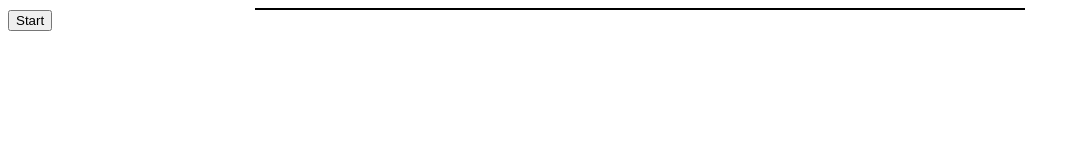
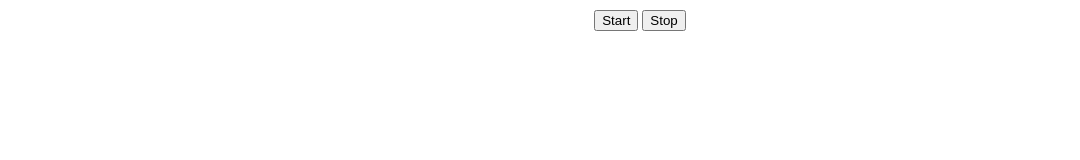
Before and after one commit to militantwalrus/life, a plain HTML site: page index.html in a window 1280 px wide. Shown: the whole page, without its empty margins (0-1080 px from the left). Drawn offline with Linux system fonts and the light colour scheme.

Commit message:
Put controls at the top; tweak css

```diff
--- a/index.html
+++ b/index.html
@@ -3,25 +3,29 @@
 <html>
 	<head>
 		<title>Game of Life</title>
-		<script type="text/javascript" src="life.js"></script>
 		<style type="text/css">
-			#header {
-
-			}
 			#world {
 				width:768px;
-				border:solid 1px black;
+				height:768px;
 				padding:0;
 				margin:auto;
 				overflow:hidden;
 			}
-			#start {
-
+			#controls {
+				margin:auto;
+				text-align:center;
+				margin:10px 0 10px 0;
+			}
+			#controls input {
+				cursor:pointer;
 			}
 			.cell {
+				border:0;
 				width:8px;
+				height:8px;
 				padding:0;
 				margin:0;
+				float:left;
 			}
 			.live {
 				background-color:#00FF00;
@@ -32,10 +36,11 @@
 		</style>
 	</head>
 	<body>
-		<div id="header"></div>
+		<div id="controls">
+			<input type="button" id="start_button" value="Start" />
+			<input type="button" id="stop_button" value="Stop" />
+		</div>
 		<div id="world"></div>
-		<div id="start">
-			<input type="button" id="start_button" value="Start" />
-		</div>
+  <script type="text/javascript" src="life.js"></script>
 	</body>
 </html>
```
